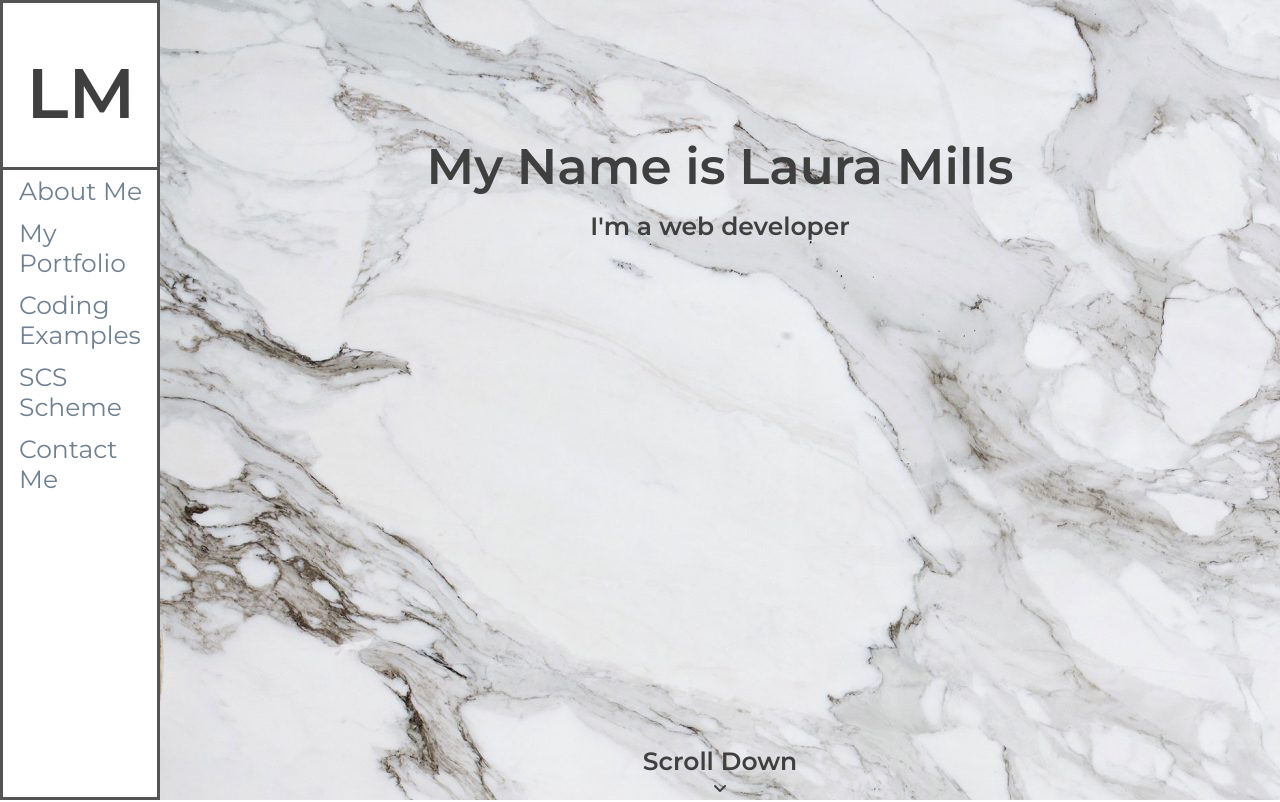
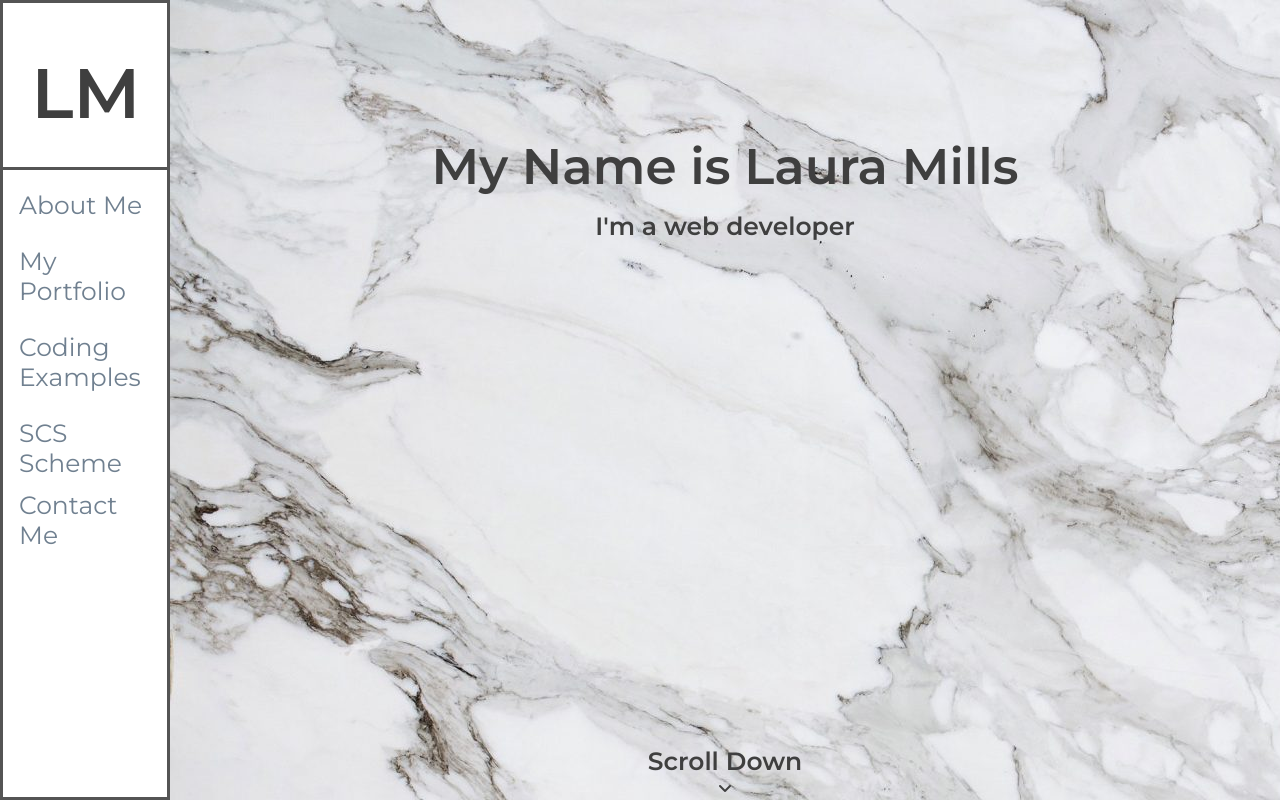
Before and after one commit to lauramills2021/LauraMillsPortfolio, a plain HTML site: page index.html in a window 1280 px wide. Shown: the top 802 px of the page. Drawn offline with Linux system fonts and the light colour scheme.

Commit message:
implimented feedback changes

```diff
--- a/scss/base/_base.scss
+++ b/scss/base/_base.scss
@@ -8,7 +8,7 @@ body {
     margin: 0;
     color: $primary-font;
     @include mq('sm') {
-        margin-left: 160px;
+        margin-left: 170px;
     }
 }
 
--- a/scss/layout/_contact-form.scss
+++ b/scss/layout/_contact-form.scss
@@ -38,6 +38,10 @@ form{
 	display: flex;
 }
 
+.first {
+	margin-right: 10px;
+}
+
 input{
 	display: block;
 	width: 100%;
--- a/scss/layout/_navigation.scss
+++ b/scss/layout/_navigation.scss
@@ -1,7 +1,7 @@
 
 #sidenav {
     height: 100%;
-    width: 160px;
+    width: 170px;
     position: fixed;
     z-index: 1;
     top: 0;
@@ -24,9 +24,13 @@
     }
 }
 
+#sidebar-menu a {
+    padding-top: 20px;
+}
+
   #initial-box {
       border-bottom: solid 3px $primary-darker;
-      width: 156px;
+      width: 166px;
       height: 120px;
       text-align: center;
       font-size: 35px;
```
Also changed, not shown: scss/style.css, 1 other file.
